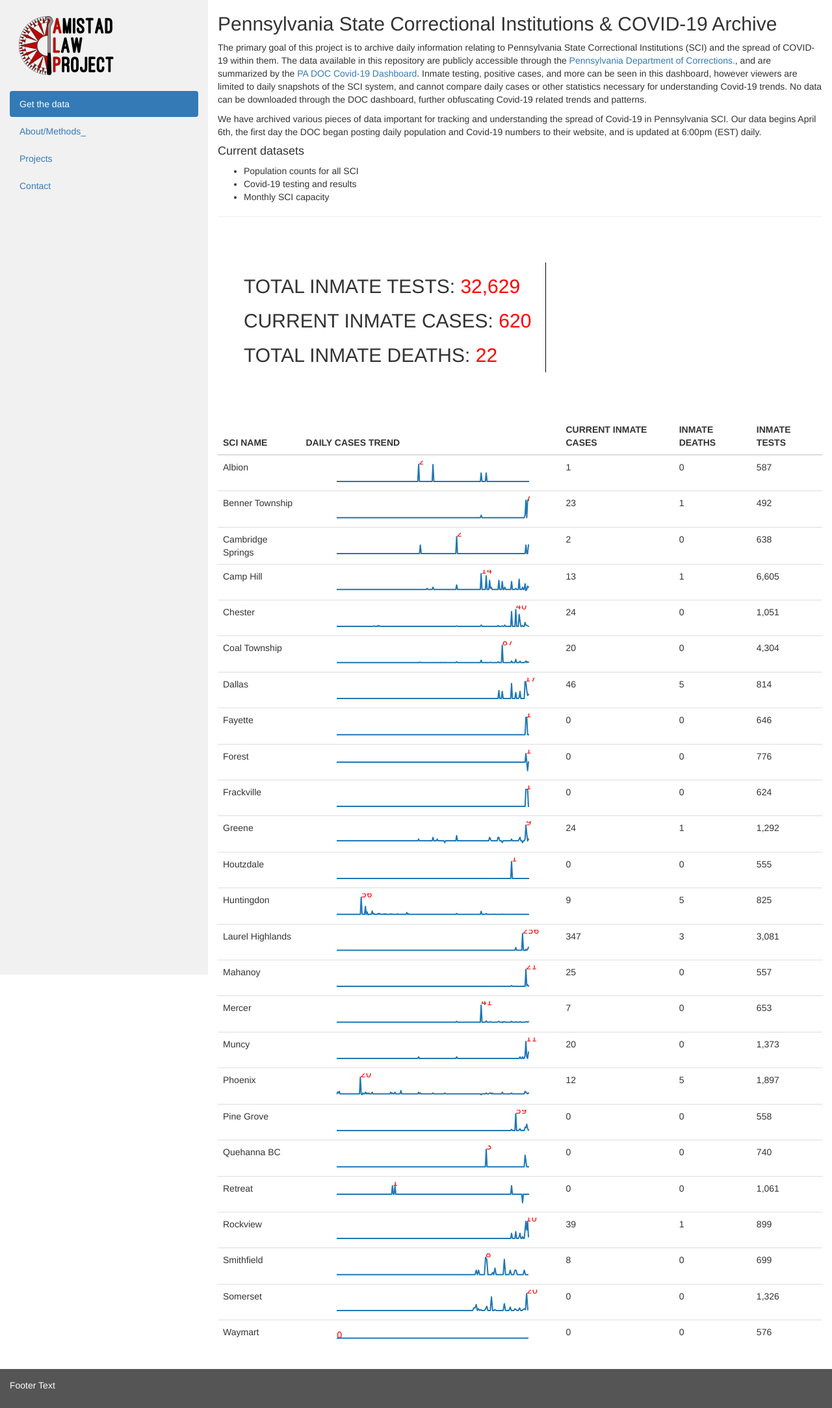
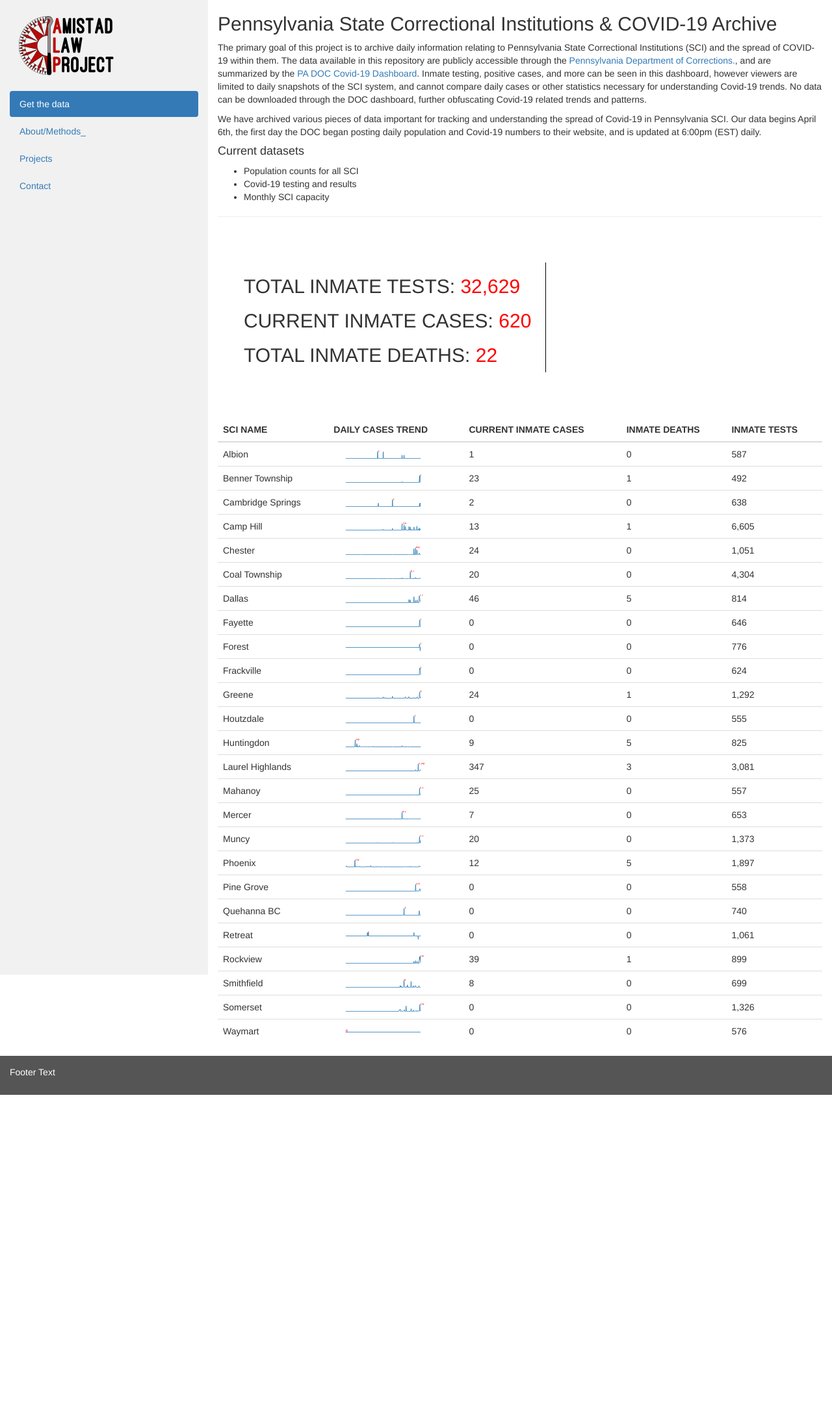
Before and after one commit to jmparelman/PA-SCI_COVID19, a Jekyll site: the page built from index.html, in a window 1280 px wide. Shown: the whole page at 65% size. Built offline with Jekyll 4.4.1, drawn with Linux system fonts in a browser that asks for light colours; a script that is not in the unit is left out; after the commit the page ends 1685 px from its top, so only the background shows below that.

Commit message:
added figures to rows

```diff
--- a/index.html
+++ b/index.html
@@ -44,7 +44,7 @@
         {% if sci.SCI != "TOTAL" %}
         <tr>
             <td class='th-sm'>{{sci.SCI}}</td>
-            <td class='th-sm'><img src="{{site.baseurl}}/assets/img/table_rolling_cases_figs/{{sci.SCI}}_rolling_avg.svg"/></td>
+            <td class='th-sm'><img height="15px" src="{{site.baseurl}}/assets/img/table_rolling_cases_figs/{{sci.SCI}}_rolling_avg.svg"/></td>
             <td class='th-sm'>{{sci.inmate_current_cases}}</td>
             <td class='th-sm'>{{sci.inmate_death}}</td>
             <td class='th-sm'>{{sci.inmate_tests}}</td>
```
